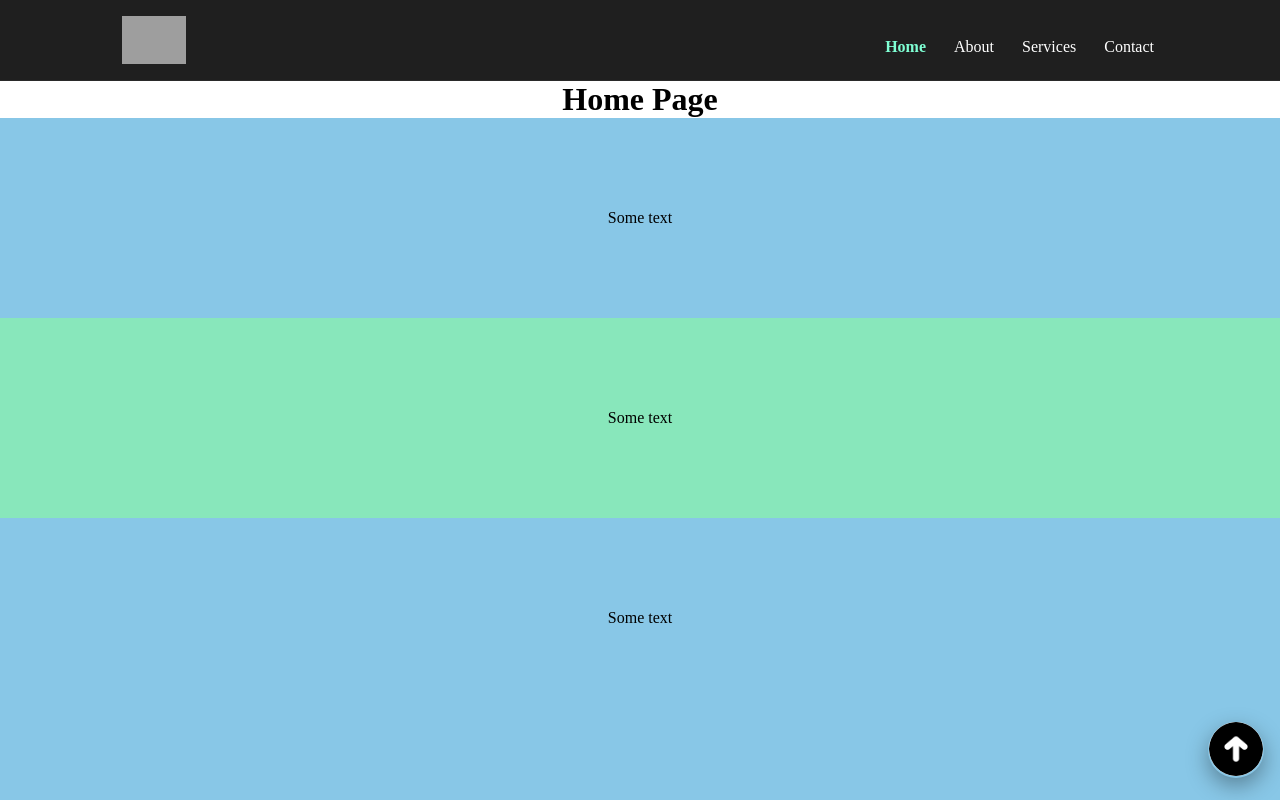
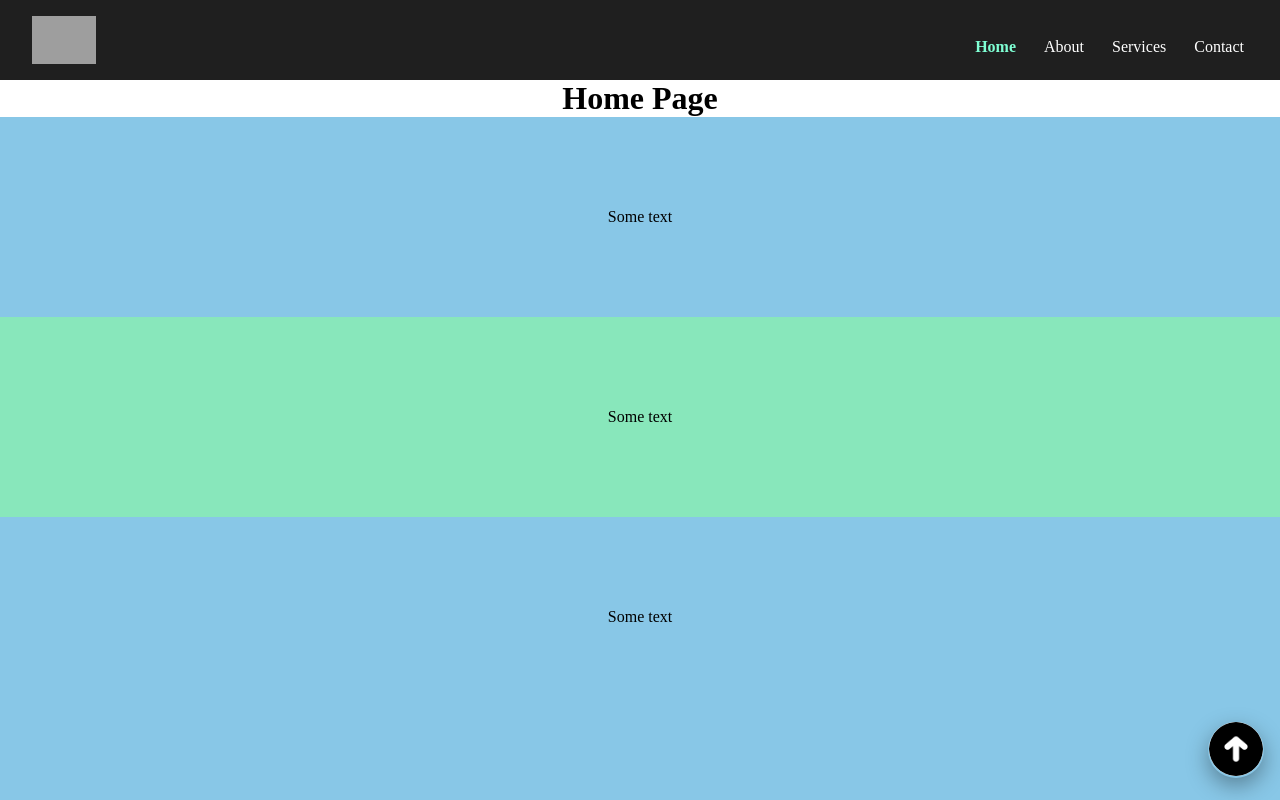
Before and after one commit to josegabrielzevallos/css-positioning-examples, a plain HTML site: page index.html in a window 1280 px wide. Shown: the top 800 px of the page. Drawn offline with Linux system fonts and the light colour scheme; grey boxes are pictures that could not be loaded.

Commit message:
not center the header

```diff
--- a/main.css
+++ b/main.css
@@ -16,12 +16,11 @@ header{
   width: 100%;
   z-index: 1000;
   background-color: #1f1f1f;
-  border-bottom: 1px solid #2a2a2a;
 }
 
 
 nav{
-  max-width: 1100px;
+  /* max-width: 1100px; reviwe why center th eheader */
   margin: 0 auto;
   padding: 16px 32px;
   min-height: 80px;
```
